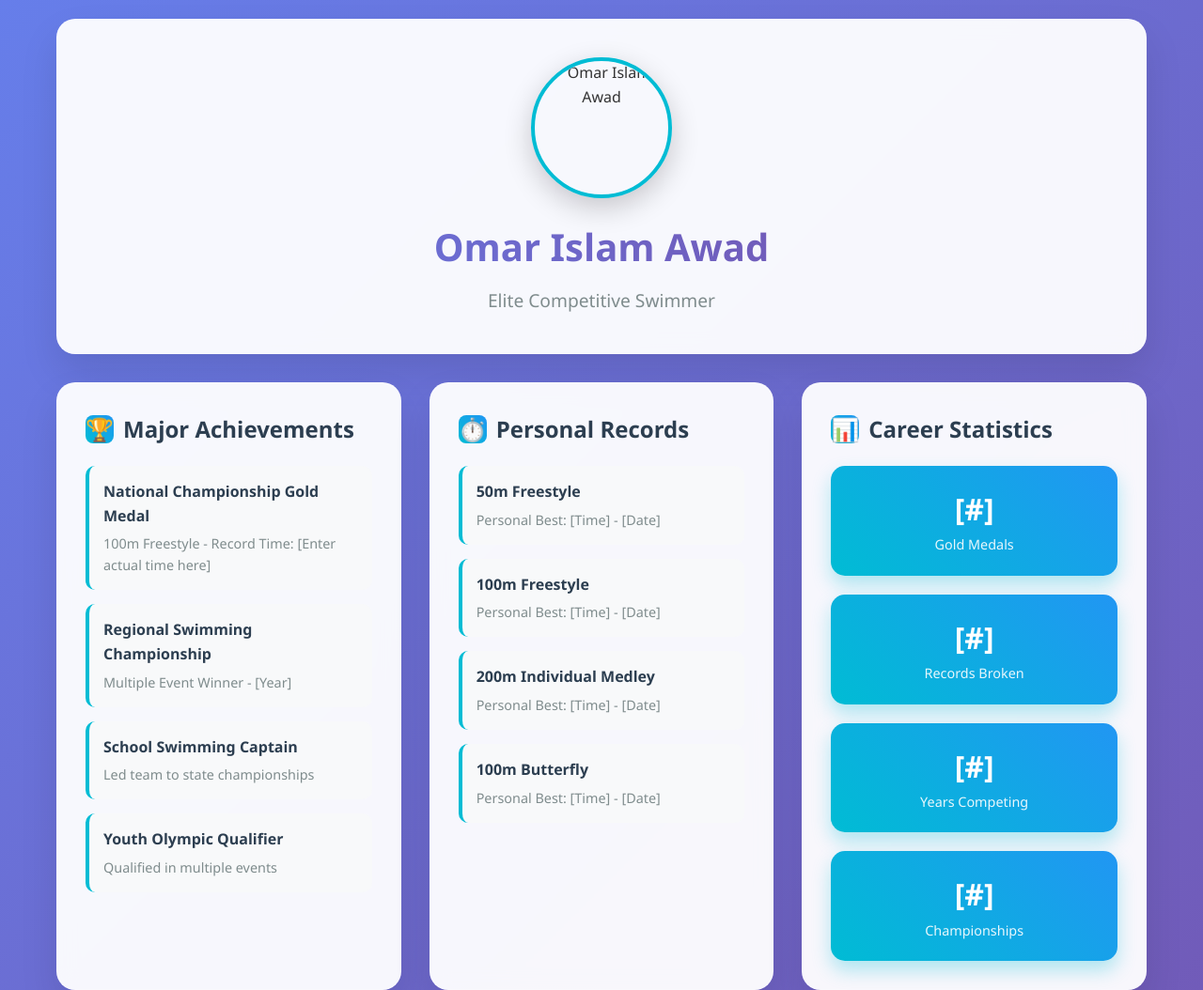
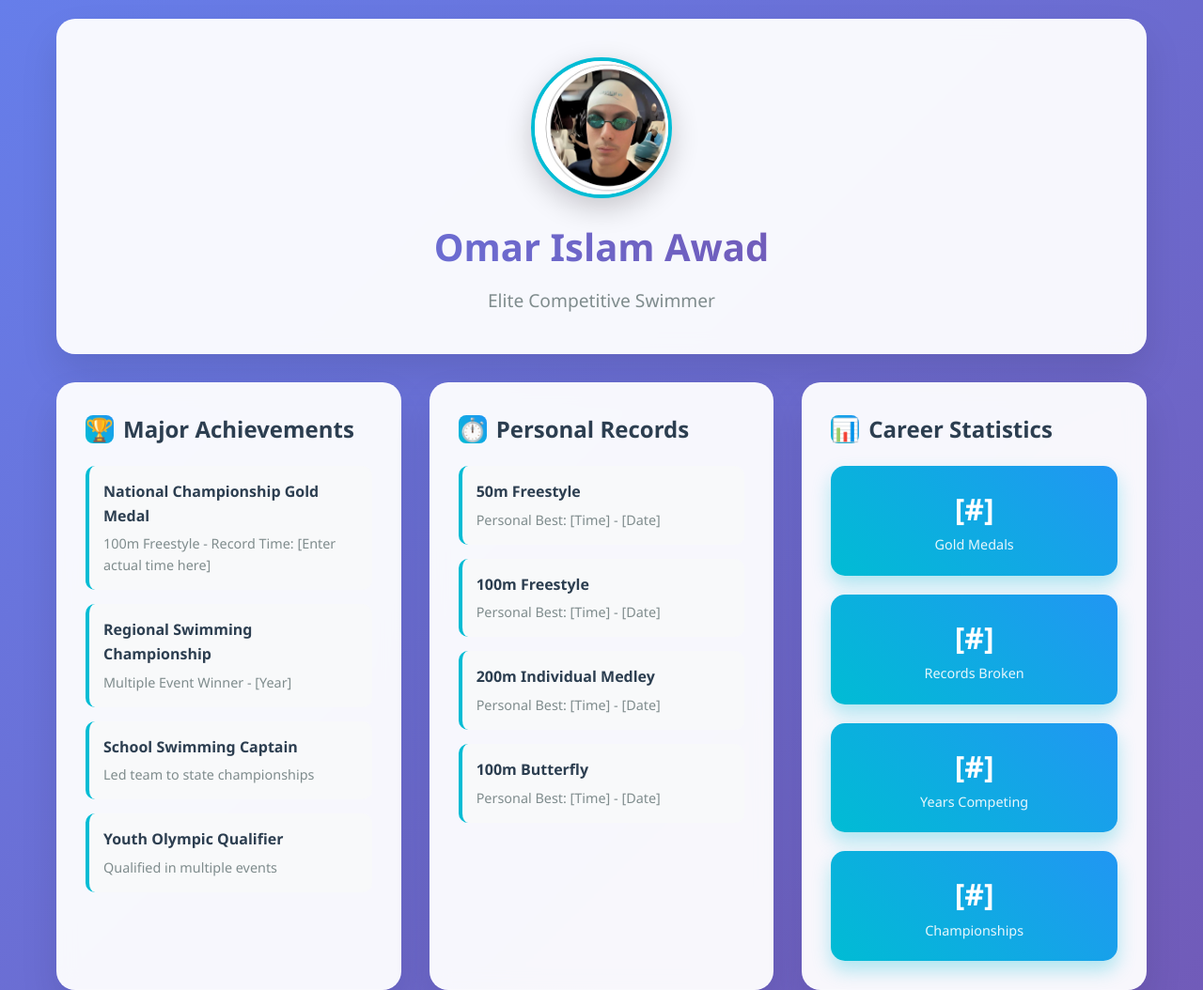
Before and after one commit to Eslamhassan81/omar-athlete-profile, a plain HTML site: page index.html in a window 1280 px wide. Shown: the top 1054 px of the page at 94% size. Drawn offline with Linux system fonts and the light colour scheme.

Commit message:
index.html

```diff
--- a/index.html
+++ b/index.html
@@ -250,7 +250,7 @@
     <div class="container">
         <div class="header">
             <div class="profile-image">
-                <img src="omar-photo.jpg" alt="Omar Islam Awad" id="profilePhoto">
+                <img src="omar1.jpg" alt="Omar Islam Awad" id="profilePhoto">
             </div>
             <h1>Omar Islam Awad</h1>
             <p class="subtitle">Elite Competitive Swimmer</p>
```
